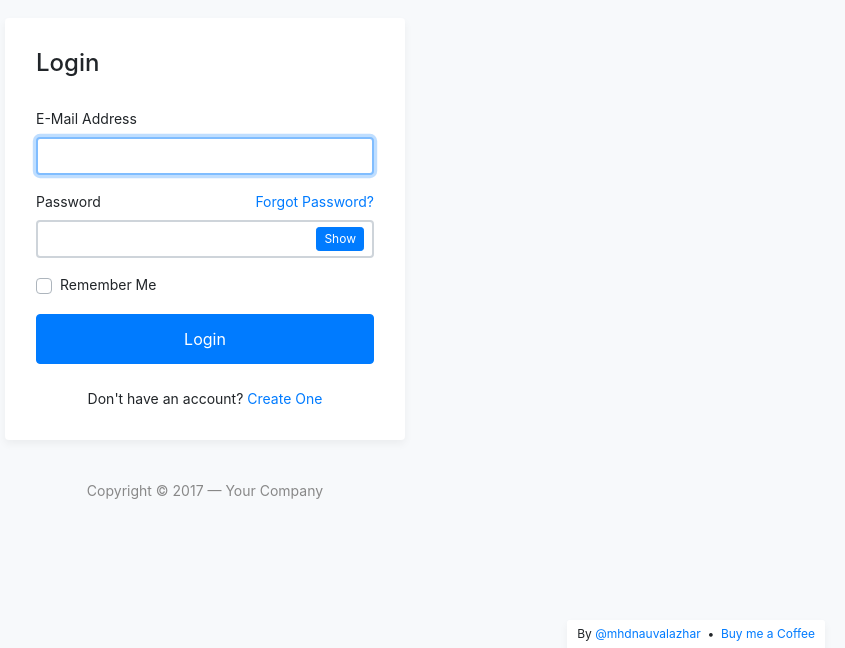
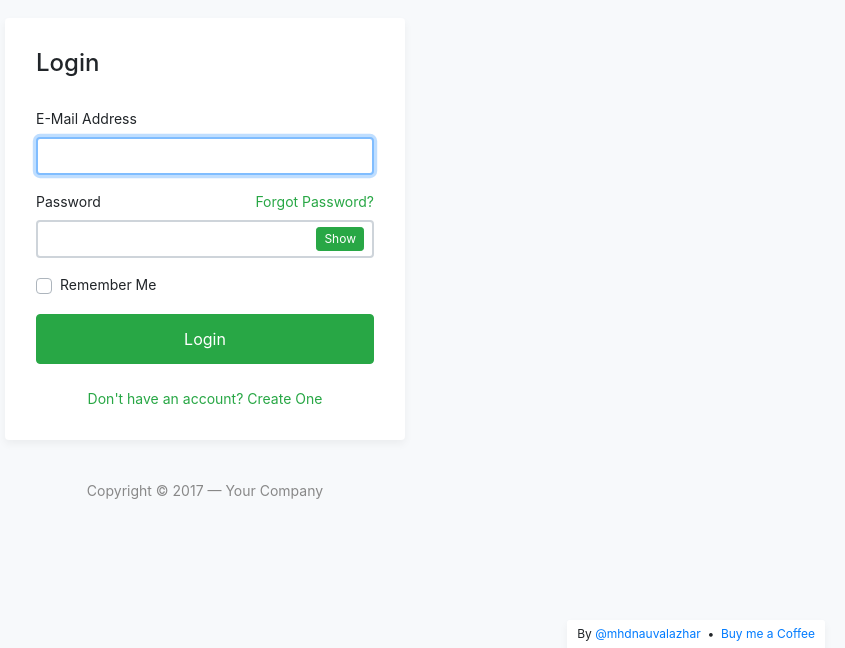
Before and after one commit to ahmadsirojuddinkamil/bootstrap-4-login-page, a plain HTML site: page index.html in a window 1280 px wide. Shown: the part 152-800 px from the top of the page, without its empty margins (435-1280 px from the left). Drawn offline with nearby package versions, Linux system fonts and the light colour scheme.

Commit message:
mengubah warna primary to succes di page index

```diff
--- a/index.html
+++ b/index.html
@@ -31,7 +31,7 @@
 
 								<div class="form-group">
 									<label for="password">Password
-										<a href="forgot.html" class="float-right">
+										<a href="forgot.html" class="float-right text-success">
 											Forgot Password?
 										</a>
 									</label>
@@ -49,12 +49,12 @@
 								</div>
 
 								<div class="form-group m-0">
-									<button type="submit" class="btn btn-primary btn-block">
+									<button type="submit" class="btn btn-success btn-block">
 										Login
 									</button>
 								</div>
-								<div class="mt-4 text-center">
-									Don't have an account? <a href="register.html">Create One</a>
+								<div class="mt-4 text-center text-success">
+									Don't have an account? <a href="register.html" class="text-success">Create One</a>
 								</div>
 							</form>
 						</div>
--- a/js/my-login.js
+++ b/js/my-login.js
@@ -38,7 +38,7 @@ $(function() {
 		});
 		$this.after($("<div/>", {
 			html: 'Show',
-			class: 'btn btn-primary btn-sm',
+			class: 'btn btn-success btn-sm',
 			id: 'passeye-toggle-'+i,
 		}).css({
 				position: 'absolute',
```
